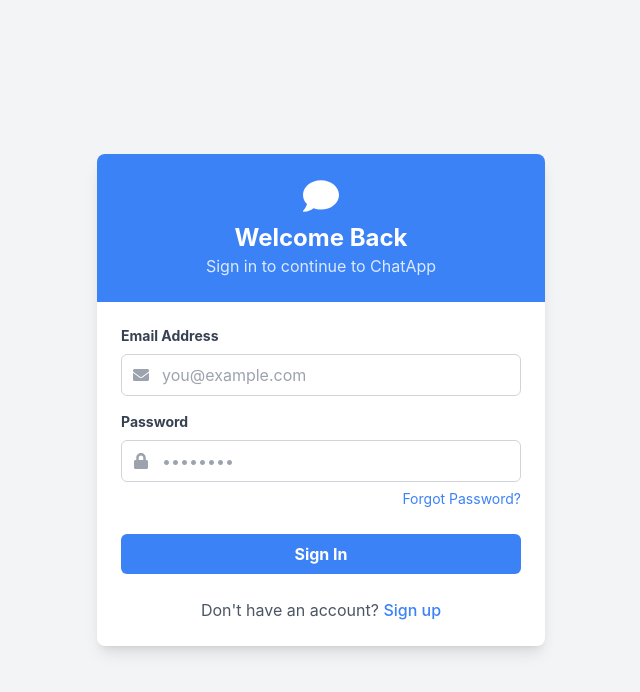
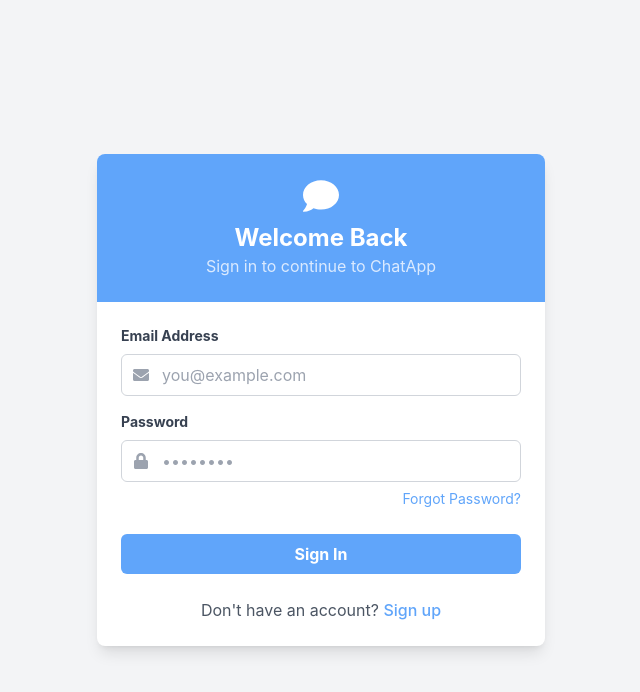
Before and after one commit to tawfiqAK17/Chatter_front_end, a React (Vite) app: page /login in a window 1280 px wide. Shown: the top 692 px of the page, without its empty margins (319-959 px from the left). Built offline with nearby package versions, Linux system fonts and the light colour scheme; the HTML template or start-up script is replaced by a standard one.

Commit message:
adding the dark mode

```diff
--- a/src/components/MainSidebar.jsx
+++ b/src/components/MainSidebar.jsx
@@ -27,9 +27,9 @@
         {navItems.map((item) => (
           <button
             key={item.id}
-            className={`w-12 h-12 rounded-xl flex items-center justify-center transition-all duration-200 ${
+            className={`w-12 h-12  rounded-xl flex items-center justify-center transition-all duration-200 ${
               activeSection === item.id
-                ? 'bg-secondary text-white'
+                ? 'bg-secondary dark:bg-darkMessage-user text-white'
                 : 'text-gray-400 hover:text-white hover:bg-primary-light'
             }`}
             onClick={() => setActiveSection(item.id)}
--- a/src/components/MessageList.jsx
+++ b/src/components/MessageList.jsx
@@ -70,14 +70,14 @@
                         <div
                             className={`max-w-xs md:max-w-md lg:max-w-lg px-4 py-2 rounded-lg ${
 outgoing ?
-'bg-secondary text-white rounded-br-none'
-: 'bg-white text-gray-800 rounded-bl-none shadow'
+'bg-secondary dark:bg-darkMessage-user text-white dark:text-darkText-primary rounded-br-none'
+: 'bg-white dark:bg-darkMessage-contact text-gray-800 dark:text-darkText-primary rounded-bl-none shadow'
 }`}
                         >
                             <p>{message.content}</p>
                             <div
                                 className={`text-xs mt-1 ${
-outgoing ? 'text-blue-100' : 'text-gray-500'
+outgoing ? 'text-blue-100 dark:text-darkText-secondary' : 'text-gray-500 dark:text-darkText-secondary'
 }`}
                             >
                                 {formatMessageTime(message.time)}
--- /dev/null
+++ b/src/components/ToggleButton.jsx
@@ -0,0 +1,11 @@
+
+
+const ToggleButton = ( { onClick, state } ) => {
+    return (
+        <button className={`relative w-16 h-8 rounded-3xl ${state ? 'bg-secondary': 'bg-gray-300'} `} onClick={() => onClick()}>
+            <div className={`absolute bg-white rounded-full top-1/2 -translate-y-1/2 w-7 h-7 transition-all duration-300 ease-in-out ${state ? 'translate-x-8' : 'translate-x-1'} `}></div>
+        </button>
+    )
+}
+
+export default ToggleButton;
--- a/src/layouts/MainLayout.jsx
+++ b/src/layouts/MainLayout.jsx
@@ -66,7 +66,7 @@
         <socketContext.Provider value={socket}>
             <div className="flex h-screen bg-gray-100">
                 {/* Main Navigation Sidebar */}
-                <div className="w-20 bg-primary flex flex-col items-center py-6 shadow-md">
+                <div className="w-20 bg-primary dark:bg-darkSidebar-background flex flex-col items-center py-6 shadow-md">
                     {/* App Logo */}
                     <div className="mb-10">
                         <div className="w-12 h-12 bg-secondary rounded-full flex items-center justify-center">
@@ -81,7 +81,7 @@
                                 key={item.id}
                                 to={item.path}
                                 className={({ isActive }) => `w-12 h-12 rounded-xl flex items-center justify-center transition-all duration-200
-${isActive ? 'bg-secondary text-white' : 'text-gray-400 hover:text-white hover:bg-primary-light'} `
+${isActive ? 'bg-secondary text-white dark:bg-darkSidebar-activeItem' : 'text-gray-400 hover:text-white hover:bg-primary-light'} `
                                 }
                                 title={item.label}
                             >
--- a/src/pages/Login.jsx
+++ b/src/pages/Login.jsx
@@ -124,8 +124,8 @@
     try{
         const res = await Axios.post('/sign-in', payload);
         if ( res.status === 200 ) {
-            // store the authentication token in the local storage
-            sessionnStorage.setItem('jwt', JSON.stringify(res.data.jwt));
+            // store the authentication token in the session storage
+            sessionStorage.setItem('jwt', JSON.stringify(res.data.jwt));
             return res.data.jwt ? true : false;
         }
     } catch (err) {
--- a/src/routes.jsx
+++ b/src/routes.jsx
@@ -4,6 +4,7 @@
 import Dashboard from './pages/Dashboard';
 import Login from './pages/Login';
 import Signup from './pages/Signup';
+import Settings from './pages/Settings';
 
 const routes = [
     {
@@ -34,6 +35,10 @@
                 path: 'dashboard',
                 element: <Dashboard />
             },
+            {
+                path: 'settings',
+                element: <Settings />
+            }
         ]
     }
 ];
--- a/tailwind.config.js
+++ b/tailwind.config.js
@@ -1,5 +1,6 @@
 /** @type {import('tailwindcss').Config} */
 export default {
+    darkMode: 'class',
     content: [
         "./index.html",
         "./src/**/*.{js,ts,jsx,tsx}",
@@ -8,15 +9,57 @@
         extend: {
             colors: {
                 primary: {
-          light: '#4B5563',
-          DEFAULT: '#374151',
-          dark: '#1F2937',
+                    light: '#6B7280',      // Slightly lighter gray
+                    DEFAULT: '#4B5563',    // Medium gray
+                    dark: '#374151',       // Darker gray
                 },
                 secondary: {
-          light: '#60A5FA',
-          DEFAULT: '#3B82F6',
-          dark: '#2563EB',
+                    light: '#93C5FD',      // Lighter blue
+                    DEFAULT: '#60A5FA',    // Medium blue
+                    dark: '#3B82F6',       // Darker blue
                 },
+                dark: {
+                    primary: '#0F172A',    // Darker background
+                    secondary: '#1E293B',  // Slightly lighter background
+                    tertiary: '#334155',   // Even lighter background
+                },
+                darkText: {
+                    primary: '#F8FAFC',    // Almost white
+                    secondary: '#E2E8F0',  // Light gray
+                    muted: '#94A3B8',      // Medium gray
+                },
+                darkBorder: {
+                    primary: '#334155',    // Medium dark border
+                    secondary: '#475569',  // Lighter dark border
+                },
+                darkAccent: {
+                    primary: '#2563EB',    // Primary blue
+                    secondary: '#3B82F6',  // Lighter blue
+                    hover: '#1D4ED8',      // Darker blue for hover
+                },
+                darkInput: {
+                    background: '#1E293B', // Dark input background
+                    border: '#475569',     // Input border
+                    ring: '#3B82F6',       // Focus ring
+                },
+                darkMessage: {
+                    user: '#2563EB',       // User message bubble (blue)
+                    contact: '#334155',    // Contact message bubble
+                },
+                darkChat: {
+                    active: '#1E40AF',     // Active chat item background (deeper blue)
+                    hover: '#1E3A8A',      // Hover state for chat items
+                },
+                darkSidebar: {
+                    background: '#0B1120', // Even darker background for sidebar
+                    border: '#1E293B',     // Sidebar border color
+                    activeItem: '#1E40AF', // Active sidebar item
+                },
+                darkIcon: {
+                    default: '#94A3B8',    // Default icon color (medium gray)
+                    active: '#60A5FA',     // Active icon color (medium blue)
+                    hover: '#BAE6FD',      // Hover icon color (light blue)
+                }
             }
         },
     },
```
Also changed, not shown: src/components/ChatHeader.jsx (+7 -7 lines), src/components/MessageInput.jsx (+7 -7 lines), src/components/Sidebar.jsx (+11 -11 lines), src/pages/Messages.jsx (+6 -7 lines), src/pages/Settings.jsx (added, +82 -0 lines). Lines whose indentation alone changed are shown as unchanged.
